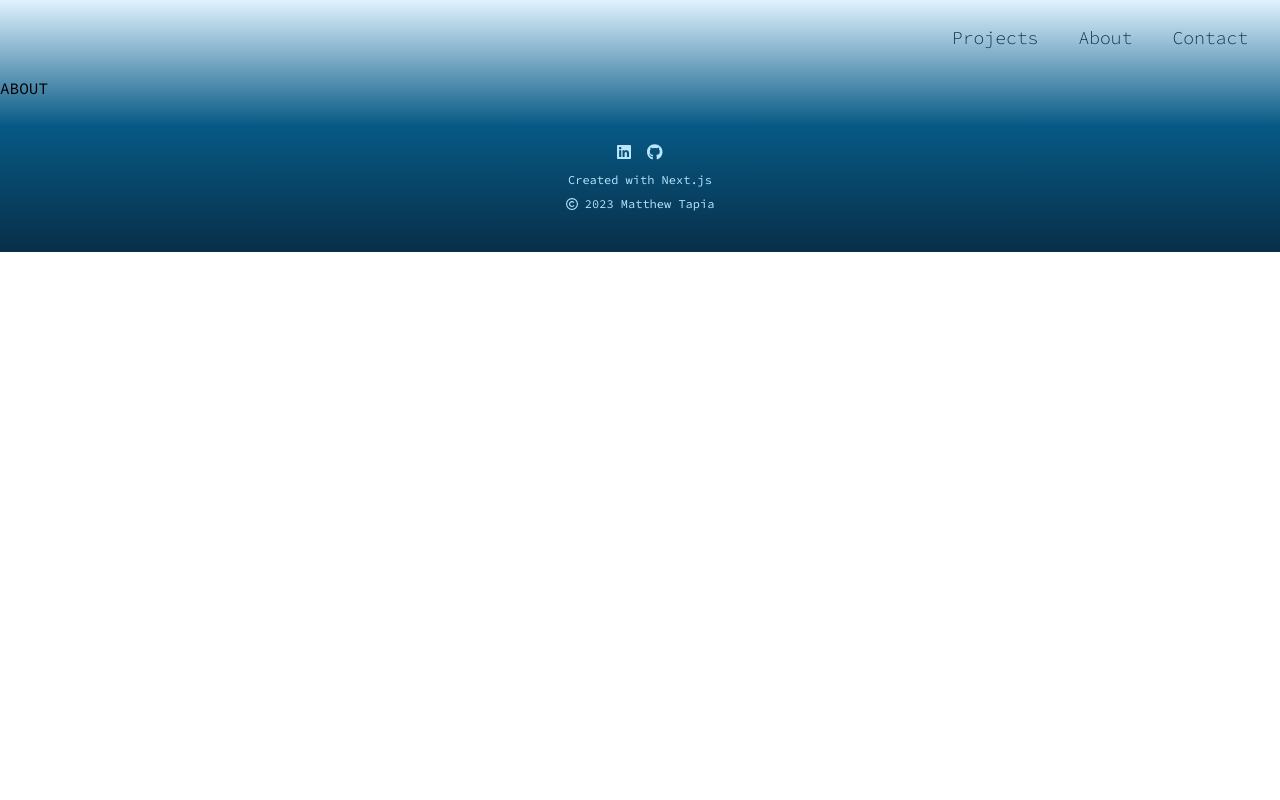
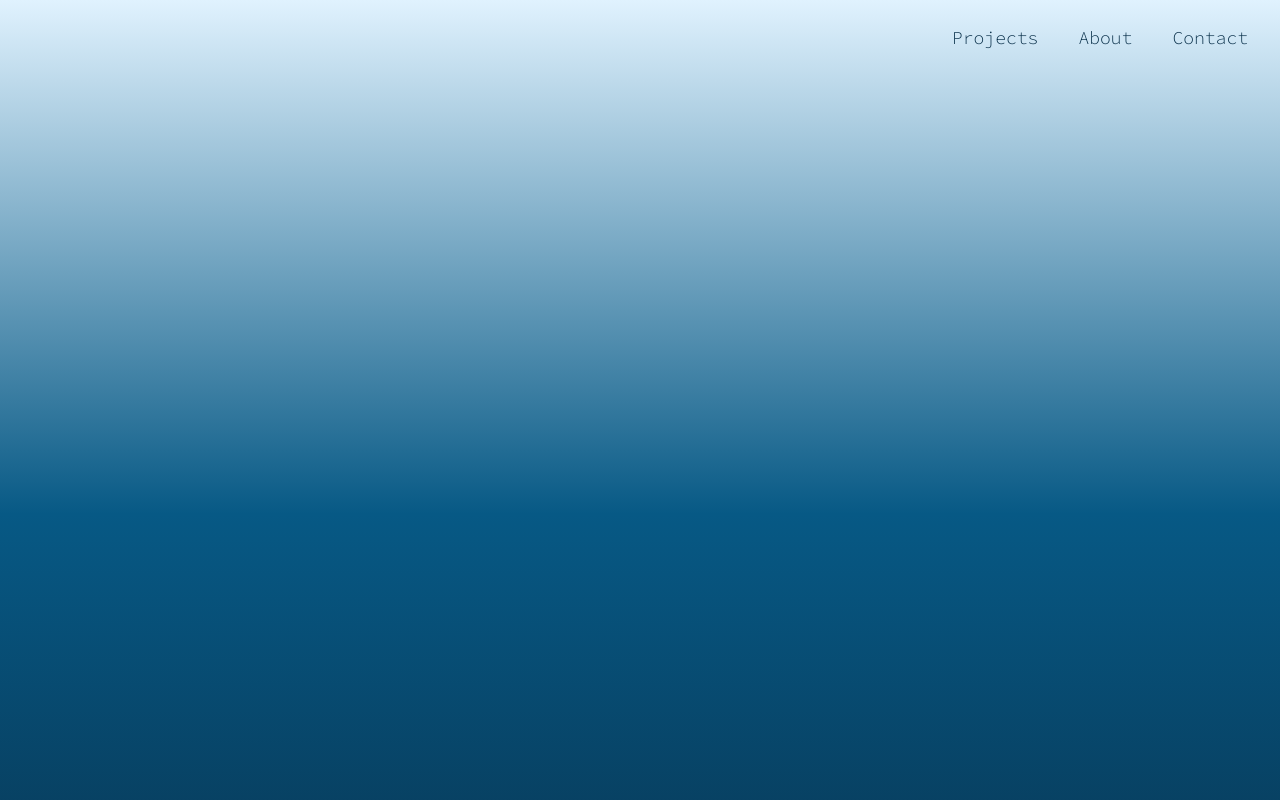
Before and after one commit to Matthew-Tapia/Personal_Website, a Next.js app: page /about in a window 1280 px wide. Shown: the top 800 px of the page. Built offline with nearby package versions, Linux system fonts and the light colour scheme.

Commit message:
made about and contact pages cover entire screen

```diff
--- a/app/about/page.js
+++ b/app/about/page.js
@@ -1,5 +1,5 @@
 const page = () => {
-  return <div>ABOUT</div>;
+  return <div className="h-screen overflow-auto"></div>;
 };
 
 export default page;
--- a/app/contact/page.js
+++ b/app/contact/page.js
@@ -1,5 +1,5 @@
 const page = () => {
-  return <div>CONTACT</div>;
+  return <div className="h-screen overflow-auto"></div>;
 };
 
 export default page;
--- a/app/page.js
+++ b/app/page.js
@@ -24,7 +24,7 @@ const projects = [
 
 const Home = () => {
   return (
-    <div className="overflow-scroll">
+    <div className="h-full overflow-auto">
       <div className="text-center lg:text-left mx-16 lg:mx-24 mt-8 lg:mt-24">
         <div className="welcome-section mb-20 text-sky-950">
           <h1 className="lg:text-6xl text-5xl font-medium">
```
